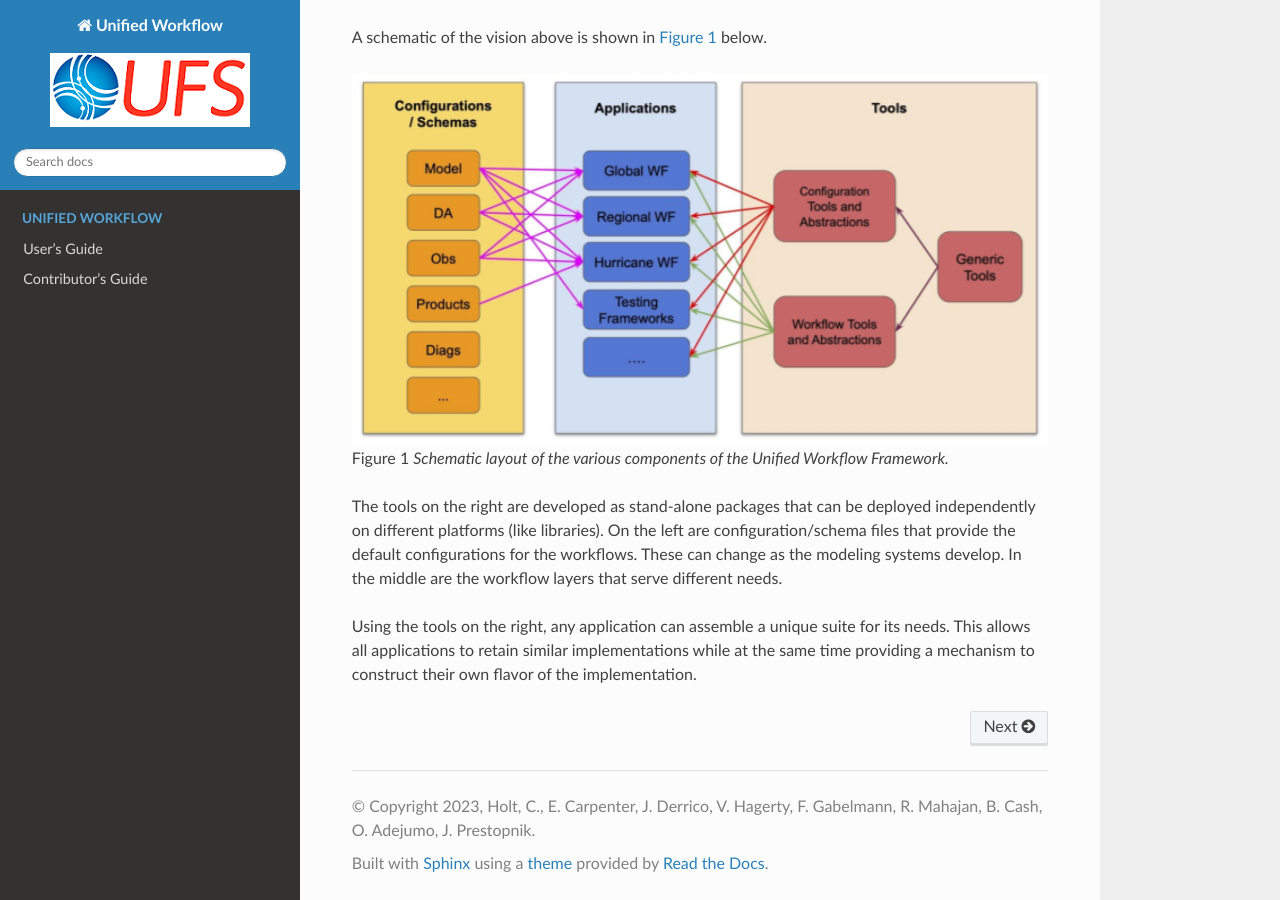
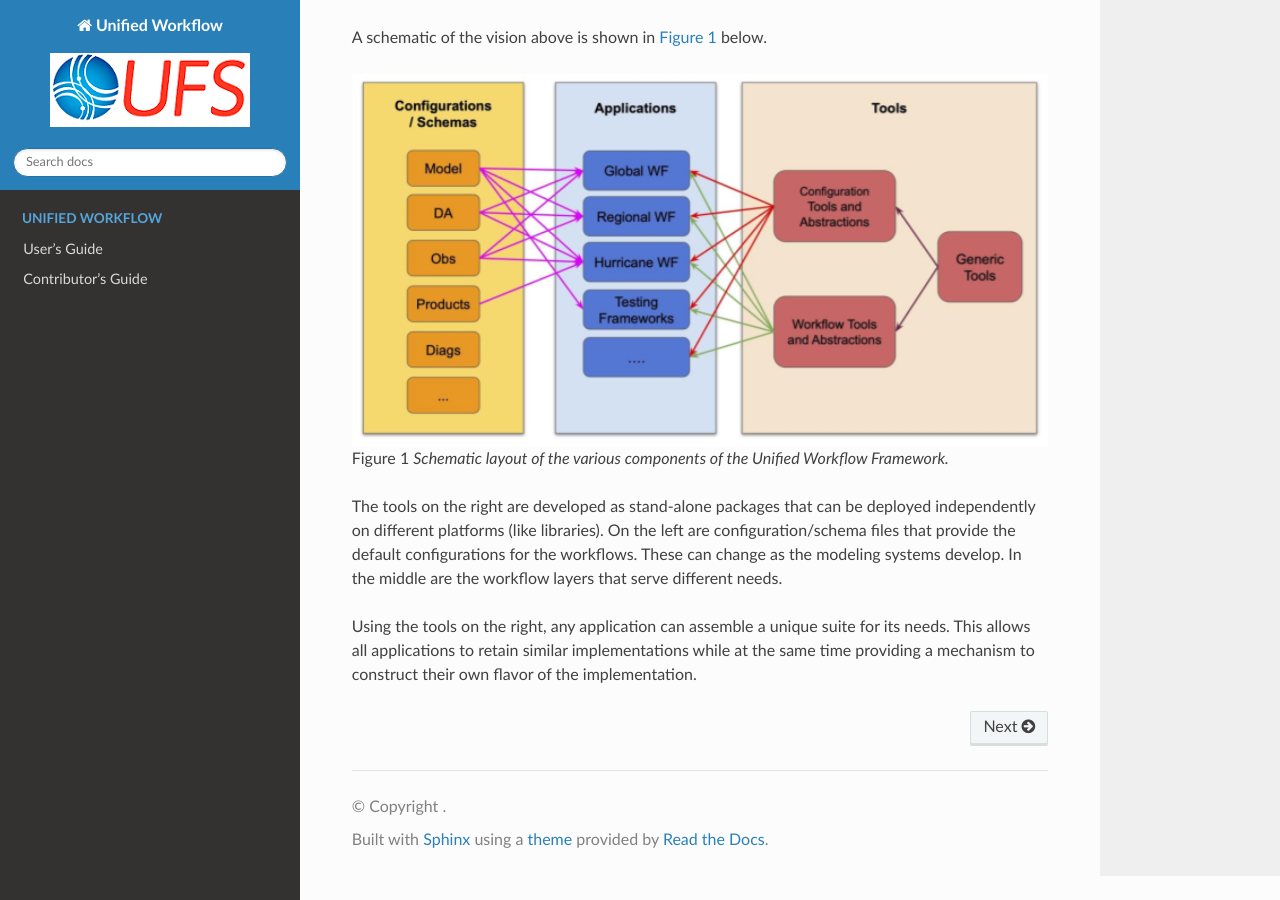
Before and after one commit to ufs-community/uwtools, a Sphinx documentation site: the page built from docs/index.rst, in a window 1280 px wide and 900 px high, scrolled down 502 px. Built offline with Sphinx 7.4.7 and the Read the Docs theme 2.0.0, drawn with Linux system fonts in a browser that asks for light colours; the version number could not be read and is left out; some of the changed lines change nothing that is shown.

Commit message:
Simplify conf.py

```diff
--- a/docs/conf.py
+++ b/docs/conf.py
@@ -1,93 +1,39 @@
-# Configuration file for the Sphinx documentation builder.
-#
-# This file only contains a selection of the most common options. For a full
-# list see the documentation:
-# http://www.sphinx-doc.org/en/master/config
+# See https://www.sphinx-doc.org/en/master/usage/configuration.html
 
-# -- Path setup --------------------------------------------------------------
-
-# If extensions (or modules to document with autodoc) are in another directory,
-# add these directories to sys.path here. If the directory is relative to the
-# documentation root, use os.path.abspath to make it absolute, like shown here.
-#
 import json
 import os
-import sys
 
-sys.path.insert(0, os.path.abspath("."))
-print(sys.path)
-
-# -- Project information -----------------------------------------------------
+### sys.path.insert(0, os.path.abspath("."))
 
 with open("../recipe/meta.json", "r", encoding="utf-8") as f:
-    version = json.loads(f.read())["version"]
+    metadata = json.loads(f.read())
+
+# Project information
 
 project = "Unified Workflow"
-author = ""
-author_list = "Holt, C., E. Carpenter, J. Derrico, V. Hagerty, F. Gabelmann, R. Mahajan, B. Cash, O. Adejumo, J. Prestopnik"
-verinfo = version
-release = f"{version}"
-release_date = "2023-05-01"
-release_year = release_date.split("-")[0]
-release_month = release_date.split("-")[1]
-release_day = release_date.split("-")[2]
-copyright = f"{release_year}, {author_list}"
+release = metadata["version"]
+version = metadata["version"]
+# rst_epilog = f"""
+# .. |copyright|    replace:: {copyright}
+# .. |author_list|  replace:: {author_list}
+# .. |release_date| replace:: {release_date}
+# .. |release_year| replace:: {release_year}
+# """
 
-# -- General configuration ---------------------------------------------------
+# General configuration
 
-# Add any Sphinx extension module names here, as strings. They can be
-# extensions coming with Sphinx (named 'sphinx.ext.*') or your custom
-# ones.
-extensions = [
-    "sphinx.ext.autodoc",
-    "sphinx.ext.intersphinx",
-]
+# extensions = ["sphinx.ext.autodoc", "sphinx.ext.intersphinx"]
+# suppress_warnings = ["ref.citation"]
+numfig = True
+numfig_format = {"figure": "Figure %s"}
 
-# Add any paths that contain templates here, relative to this directory.
-templates_path = ["_templates"]
+# Options for HTML output
 
-# List of patterns, relative to source directory, that match files and
-# directories to ignore when looking for source files.
-# This pattern also affects html_static_path and html_extra_path.
-exclude_patterns = ["_build", "Thumbs.db", ".DS_Store", "Flowchart"]
+# html_css_files = ["theme_override.css"]
+# html_theme_path = ["_themes"]
+html_logo = os.path.join("_static", "UFS_image.png")
+html_static_path = ["_static"]
+html_theme = "sphinx_rtd_theme"
 
-# Suppress certain warning messages
-suppress_warnings = ["ref.citation"]
-
-# -- Options for HTML output -------------------------------------------------
-
-# The theme to use for HTML and HTML Help pages.  See the documentation for
-# a list of builtin themes.
-#
-html_theme = "sphinx_rtd_theme"
-html_theme_path = [
-    "_themes",
-]
-html_css_files = ["theme_override.css"]
-
-# Add any paths that contain custom static files (such as style sheets) here,
-# relative to this directory. They are copied after the builtin static files,
-# so a file named "default.css" will overwrite the builtin "default.css".
-html_static_path = ["_static"]
-
-# The name of an image file (relative to this directory) to place at the top
-# of the sidebar.
-html_logo = os.path.join("_static", "UFS_image.png")
-
-# -- Intersphinx control -----------------------------------------------------
-intersphinx_mapping = {"numpy": ("https://docs.scipy.org/doc/numpy/", None)}
-
-numfig = True
-
-numfig_format = {
-    "figure": "Figure %s",
-}
-
-# -- Export variables --------------------------------------------------------
-
-rst_epilog = f"""
-.. |copyright|    replace:: {copyright}
-.. |author_list|  replace:: {author_list}
-.. |release_date| replace:: {release_date}
-.. |release_year| replace:: {release_year}
-"""
+# Intersphinx control
+# intersphinx_mapping = {"numpy": ("https://docs.scipy.org/doc/numpy/", None)}
```
Also changed, not shown: .readthedocs.yaml.
